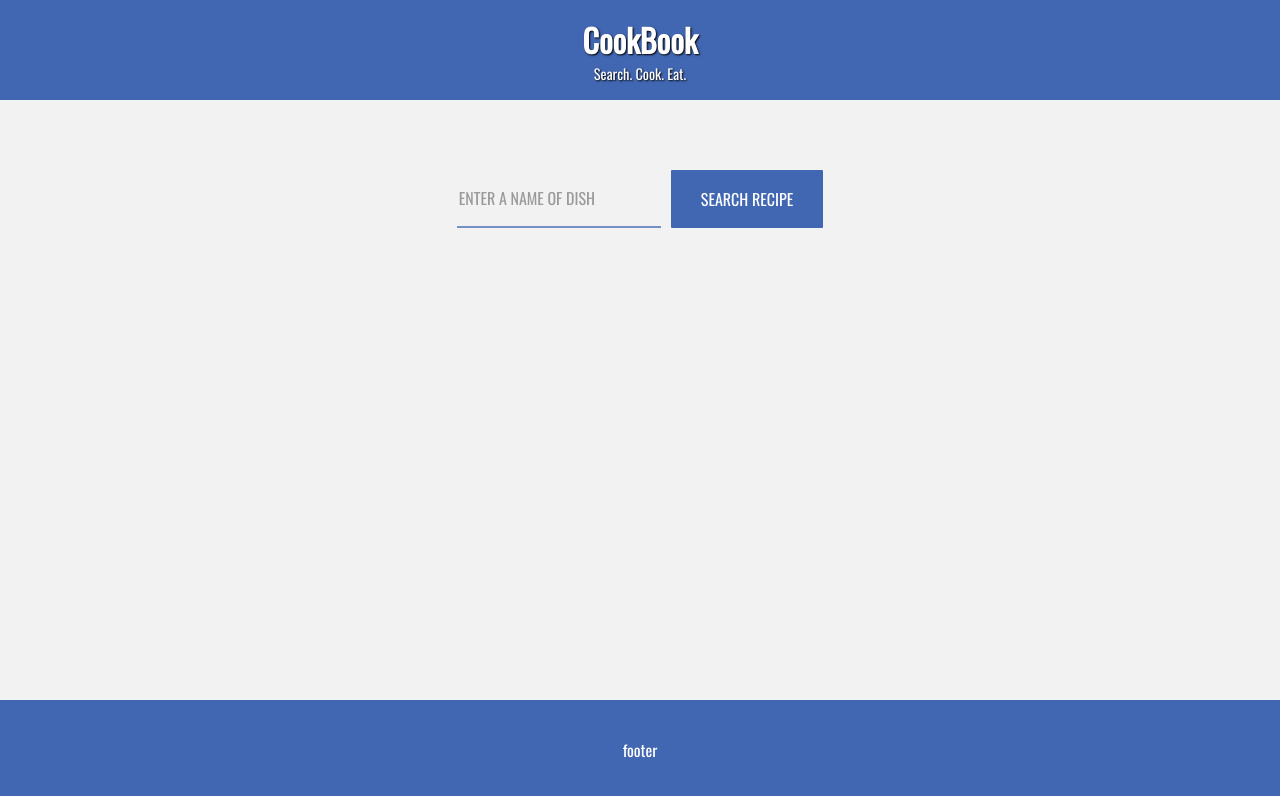
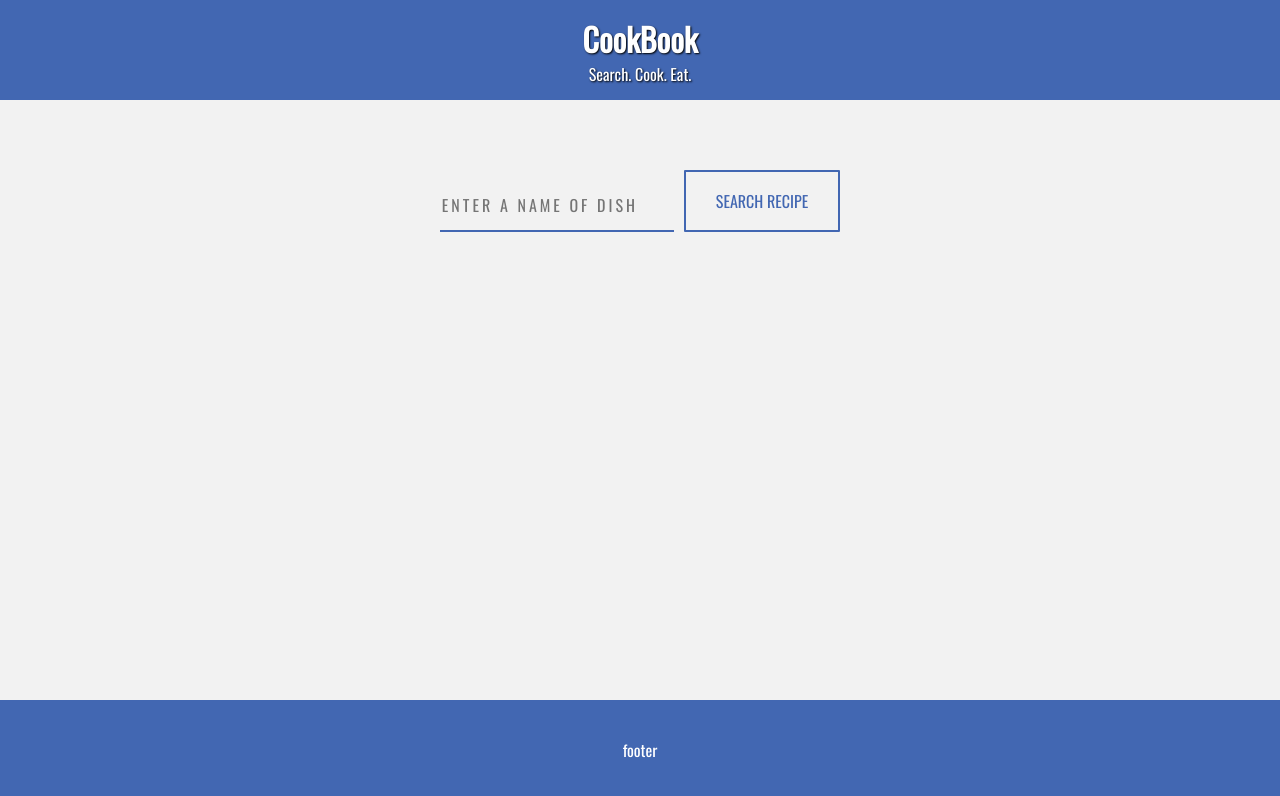
Before and after one commit to odyksa/CookBook, a React (Create React App) app: page / in a window 1280 px wide. Shown: the top 796 px of the page. Built offline with nearby package versions, Linux system fonts and the light colour scheme.

Commit message:
add component Recipe

```diff
--- a/src/App.css
+++ b/src/App.css
@@ -28,14 +28,15 @@
 .app-subtitle {
     margin: 0;
     padding: 0;
-    font-size: 0.9rem;
+    font-size: 1rem;
     font-weight: 400;
     text-shadow: 1px 1px 2px black;
 }
 
 .app-main {
-    background: #f2f2f2;
     flex-grow: 1;
+    max-width: 1600px;
+    margin: 0 auto 70px auto;
 }
 
 .app-footer {
--- a/src/App.js
+++ b/src/App.js
@@ -13,7 +13,7 @@ class App extends Component {
         ev.preventDefault();
         const recipeValue = ev.target.elements.recipeValue.value;
         const API_KEY = 'a40b8bb0c61f559d98cc93ce9b938549';
-        const api_call = await fetch(`https://www.food2fork.com/api/search?key=${API_KEY}&q=${recipeValue}&count=10`);
+        const api_call = await fetch(`https://www.food2fork.com/api/search?key=${API_KEY}&q=${recipeValue}&count=9`);
 
         const data = await api_call.json();
         this.setState({ recipes: data.recipes });
--- a/src/components/Form/Form.css
+++ b/src/components/Form/Form.css
@@ -6,38 +6,42 @@
 }
 
 .form__input {
+    padding-top: 10px;
     outline: none;
     border: none;
     border-bottom: 2px solid #4267b2;
-    width: 200px;
+    width: 230px;
     background: none;
     margin-right: 10px;
     font-size: 1rem;
     font-family: 'Oswald', sans-serif;
     text-transform: uppercase;
-    opacity: 0.7;
-    transition: opacity 0.2s ease-in-out;
-    color: #000000;
+    color: #333333;
+    letter-spacing: 3px;
 }
 
-.form__input:focus {
-    opacity: 1;
+input:-webkit-autofill,
+input:-webkit-autofill:hover,
+input:-webkit-autofill:focus {
+    -webkit-box-shadow: 0 0 0 100px #f2f2f2 inset;
+            box-shadow: 0 0 0 100px #f2f2f2 inset;
 }
 
+
 .form__button {
-    background: #4267b2;
-    color: #ffffff;
-    border: none;
+    border: 2px solid #4267b2;
     padding: 17px 30px;
     cursor: pointer;
     border-radius: 1px;
     font-size: 1rem;
     text-transform: uppercase;
     font-family: 'Oswald', sans-serif;
-    opacity: 1;
-    transition: opacity 0.15s ease-in-out;
+    transition: all 0.3s ease-in-out;
+    background: transparent;
+    color: #4267b2;
 }
 
 .form__button:hover {
-    opacity: 0.8;
+    color: #ffffff;
+    background: #4267b2;
 }
--- a/src/components/Recipes/Recipes.css
+++ b/src/components/Recipes/Recipes.css
@@ -3,16 +3,31 @@
     width: 80%;
     margin: auto;
     flex-flow: row wrap;
+    justify-content: space-between;
 }
 
 .recipe {
-    width: 33.3333%;
+    position: relative;
+    width: 32%;
     background: #fff;
     padding-bottom: 2rem;
     border-radius: 5px;
     box-shadow: -1px 2px 34px -13px rgba(0,0,0,0.75);
     text-align: left;
     overflow: hidden;
+    margin-bottom: 20px;
+    height: 320px;
+    min-width: 250px;
+}
+
+.recipe img {
+    width: 100%;
+    height: 100%;
+    transition: opacity 0.15s ease-in-out;
+}
+
+.recipe img:hover {
+    opacity: 0.75;
 }
 
 .recipe__title {
@@ -20,4 +35,45 @@
     color: #e74c3c;
     text-transform: uppercase;
     font-size: 1.1rem;
+    padding: 10px 0;
 }
+
+.recipe__details {
+    position: absolute;
+    right: 0;
+    padding: 10px 0;
+    outline: none;
+    cursor: pointer;
+    text-transform: uppercase;
+    font-family: 'Oswald', sans-serif;
+    transition: all 0.3s ease-in-out;
+    color: #fff;
+    background: #e74c3c;
+    border: 2px solid #e74c3c;
+    width: 88px;
+}
+
+.recipe__details:hover {
+    background: transparent;
+    color: #e74c3c;
+}
+
+.recipe__footer {
+    position: absolute;
+    bottom: 0;
+    left: 0;
+    right: 0;
+    background: rgba(255,255,255,0.85);
+    padding: 10px 95px 10px 10px;
+    text-transform: uppercase;
+    display: flex;
+    align-items: center;
+}
+
+.recipe__footer p {
+    letter-spacing: 3px;
+}
+
+.recipe__footer span {
+    letter-spacing: normal;
+}
--- a/src/components/Recipes/Recipes.jsx
+++ b/src/components/Recipes/Recipes.jsx
@@ -5,8 +5,27 @@ export default function Recipes(props) {
     const recipes = props.recipes.map(recipe => {
         return (
             <div className="recipe" key={recipe.recipe_id}>
-                <h3 className="recipe__title">{recipe.title}</h3>
-                <img src={recipe.image_url} alt={recipe.title} className="recipe__img" />
+                <h3
+                    className="recipe__title"
+                >
+                    {
+                        recipe.title.length > 40 ? `${recipe.title.substring(0, 39)}...` : `${recipe.title}`
+                    }
+                </h3>
+                <img
+                    src={recipe.image_url}
+                    alt={recipe.title}
+                    className="recipe__img"
+                />
+                <footer className="recipe__footer">
+                    <p>
+                        Publisher:
+                        <span>
+                            {recipe.publisher.length > 25 ? `${recipe.publisher.substring(0, 24)}...` : `${recipe.publisher}`}
+                        </span>
+                    </p>
+                    <button className="recipe__details">View recipe</button>
+                </footer>
             </div>
         );
     });
--- a/src/index.css
+++ b/src/index.css
@@ -12,6 +12,6 @@ code {
     monospace;
 }
 
-img {
-  max-width: 100%;
+body {
+  background: #f2f2f2;
 }
```
